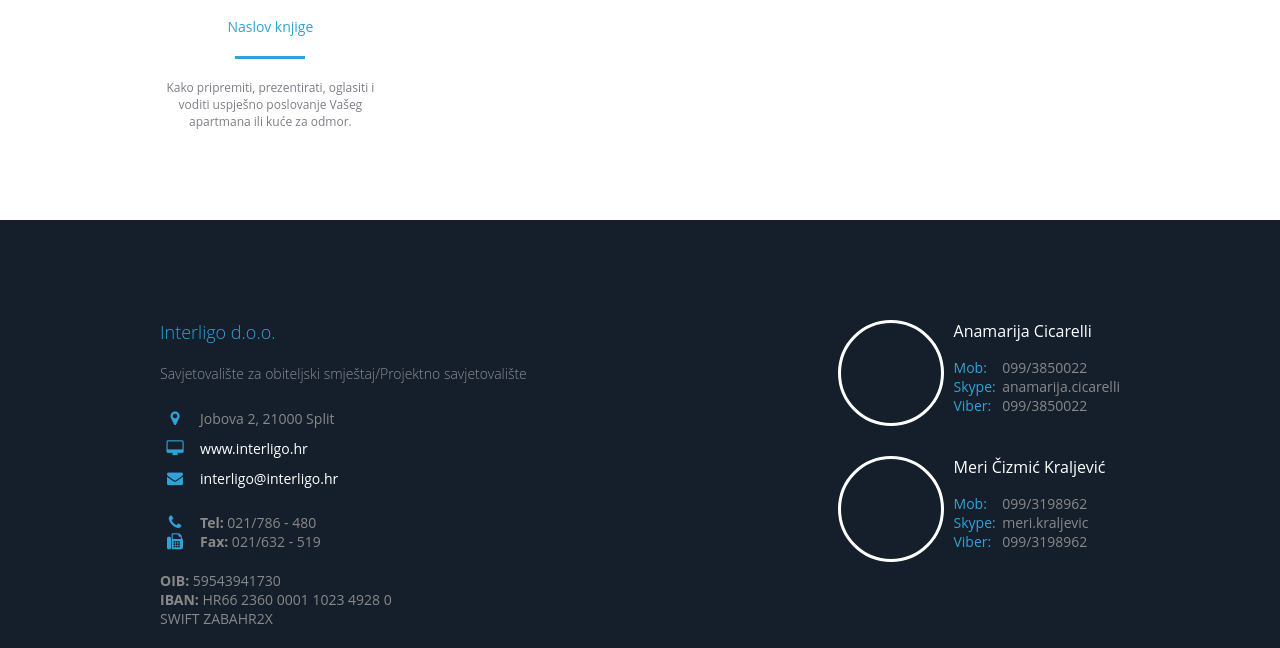
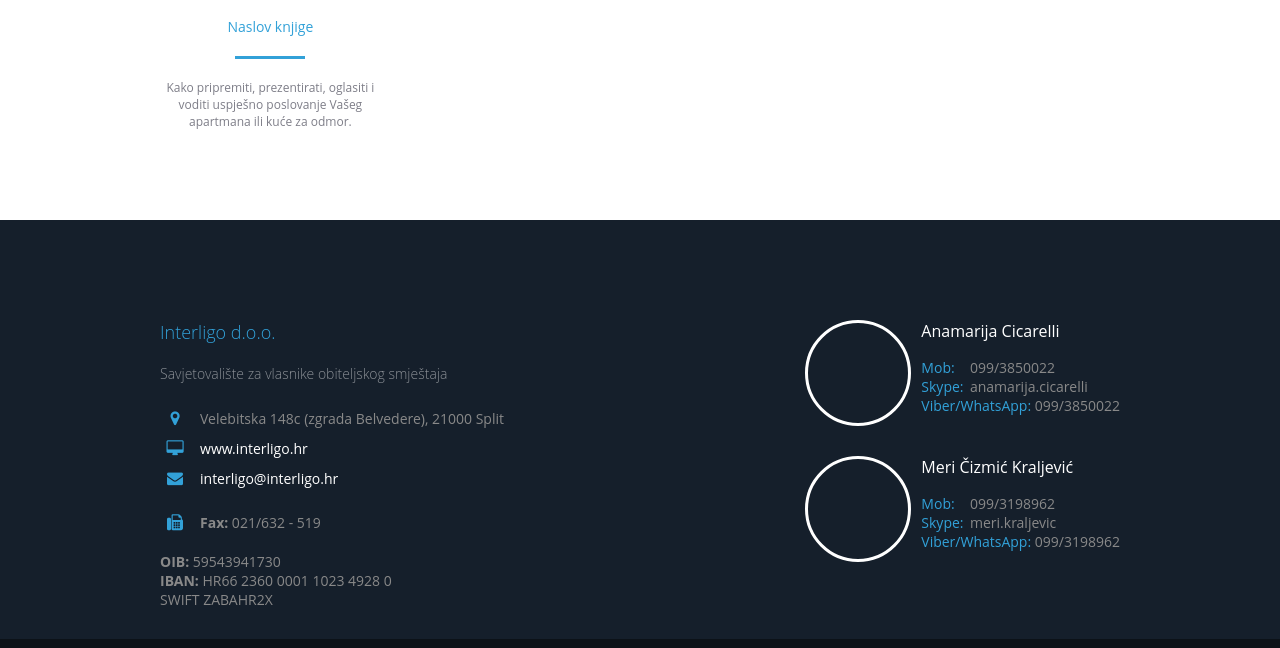
Before and after one commit to Lkraljevic/interligo, a plain HTML site: page books.html in a window 1280 px wide. Shown: the part 837-1485 px from the top of the page. Drawn offline with Linux system fonts and the light colour scheme; a web font is replaced by a local one.

Commit message:
contacts fixed

```diff
--- a/books.html
+++ b/books.html
@@ -249,10 +249,10 @@
 							<div class="container">
 								<div class="about">
 									<h3>Interligo d.o.o.</h3>
-									<h4>Savjetovalište za obiteljski smještaj/Projektno savjetovalište</h4>
+									<h4>Savjetovalište za vlasnike obiteljskog smještaja</h4>
 									<div class="info">
 										<div class="info-row">
-											<i class="fa fa-map-marker" aria-hidden="true"></i> <span>Jobova 2, 21000 Split</span>
+											<i class="fa fa-map-marker" aria-hidden="true"></i> <span>Velebitska 148c (zgrada Belvedere), 21000 Split</span>
 										</div>
 										<div class="info-row">
 											<i class="fa fa-desktop" aria-hidden="true"></i> <a href="http://www.interligo.hr/">www.interligo.hr</a>
@@ -263,7 +263,7 @@
 									</div>
 
 									<ul>
-										<li><i class="fa fa-phone" aria-hidden="true"></i><b>Tel:</b> 021/786 - 480</li>
+										<!--<li><i class="fa fa-phone" aria-hidden="true"></i><b>Tel:</b> 021/786 - 480</li>-->
 										<li><i class="fa fa-fax" aria-hidden="true"></i><b>Fax:</b> 021/632 - 519</li>
 									</ul>
 
@@ -287,7 +287,7 @@
 											<ul>
 												<li><span>Mob:</span> 099/3850022</li>
 												<li><span>Skype:</span> anamarija.cicarelli</li>
-												<li><span>Viber:</span> 099/3850022</li>
+												<li><span>Viber/WhatsApp:</span> 099/3850022</li>
 											</ul>
 										</div>
 									</div>
@@ -303,7 +303,7 @@
 											<ul>
 												<li><span>Mob:</span> 099/3198962</li>
 												<li><span>Skype:</span> meri.kraljevic</li>
-												<li><span>Viber:</span> 099/3198962</li>
+												<li><span>Viber/WhatsApp:</span> 099/3198962</li>
 											</ul>
 										</div>
 									</div>
@@ -322,30 +322,31 @@
 											<a href="#"><i class="fa fa-facebook-square" aria-hidden="true"></i></a>
 										</div>
 
-										<!-- 2 -->
+										<!--
 										<div class="social__item">
 											<a href="#"><i class="fa fa-twitter-square" aria-hidden="true"></i></a>
 										</div>
 
-										<!-- 3 -->
+
 										<div class="social__item">
 											<a href="#"><i class="fa fa-google-plus-square" aria-hidden="true"></i></a>
 										</div>
 
-										<!-- 4 -->
+
 										<div class="social__item">
 											<a href="#"><i class="fa fa-youtube-square" aria-hidden="true"></i></a>
 										</div>
 
-										<!-- 5 -->
+
 										<div class="social__item">
 											<a href="#"><i class="fa fa-instagram" aria-hidden="true"></i></a>
 										</div>
 
-										<!-- 6 -->
+
 										<div class="social__item">
 											<a href="#"><i class="fa fa-linkedin-square" aria-hidden="true"></i></a>
 										</div>
+										-->
 
 									</div><!-- /social -->
 
```
Also changed, not shown: counselling.html (+11 -10 lines), news.html (+11 -10 lines).
